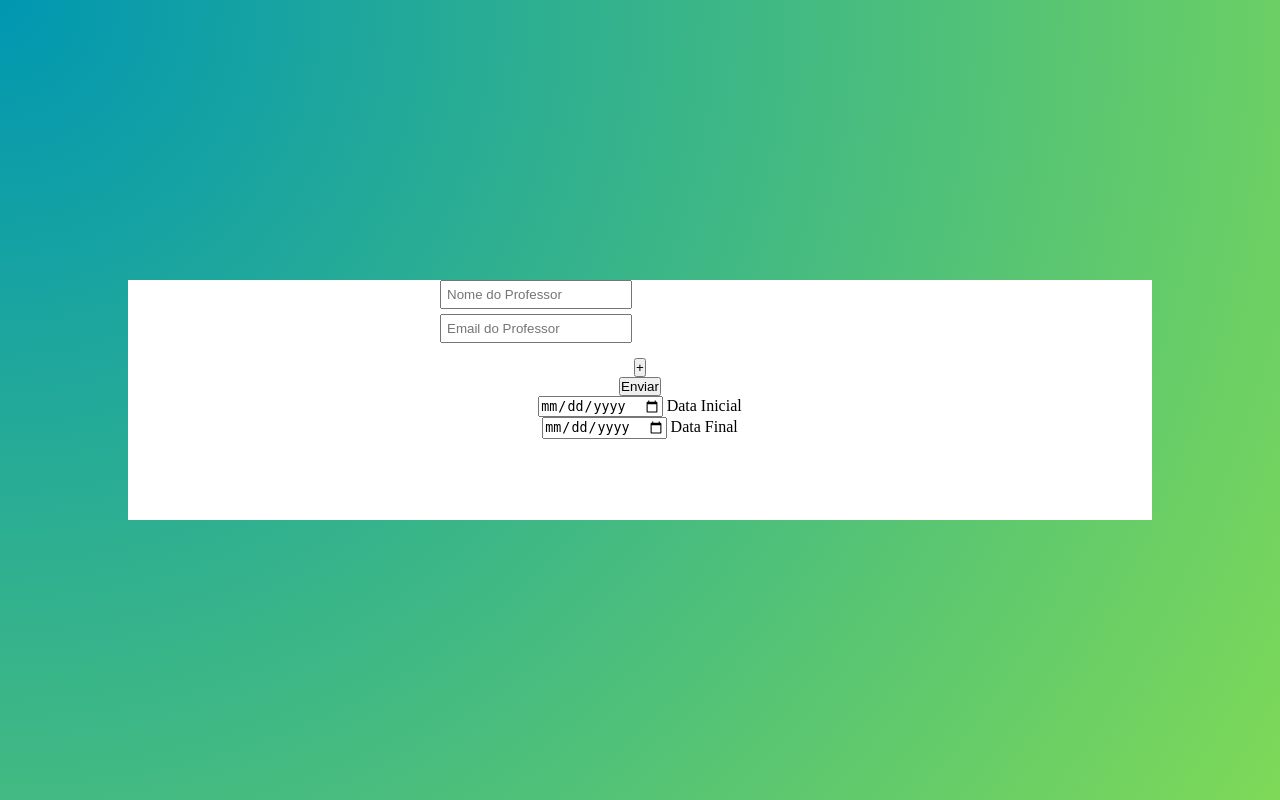
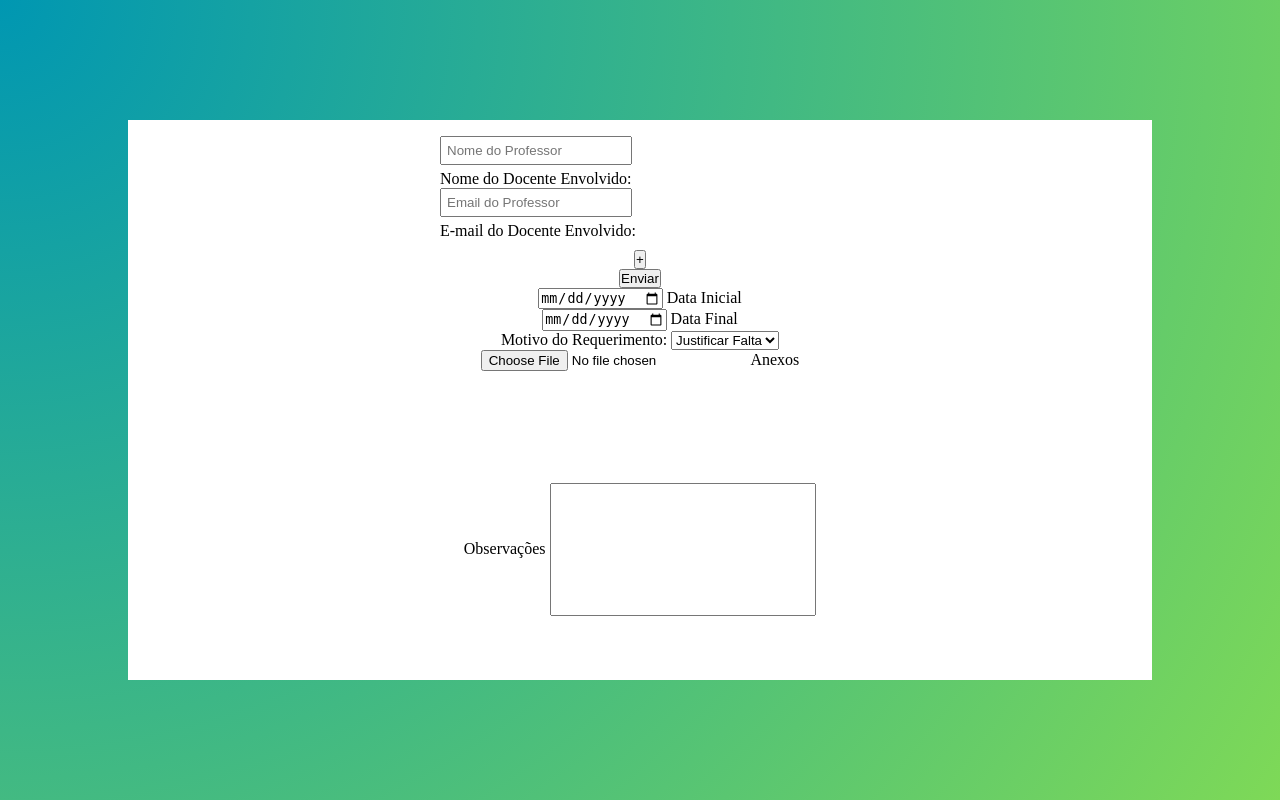
Before and after one commit to IanMRS/PI_Paranhos_Fabinho, a PHP site: page /LOGIN/REQUERIMENTO/novo.html in a window 1280 px wide. Run offline with PHP 8.4, Linux system fonts and the light colour scheme.

Commit message:
novo requerimento

```diff
--- a/PROJETO INTEGRADOR/CSS/style.css
+++ b/PROJETO INTEGRADOR/CSS/style.css
@@ -174,11 +174,22 @@ p{
   justify-content: center;
   background-color: var(--p-17);
   width: 80%;
-  height: 15em;
+  height: 35em;
   position: absolute;
   top: 50%;
   left: 50%;
   transform: translate(-50%, -50%);
+  padding: 1em;
+}
+#novo-requerimento input[type="file"]{
+  width: 20em;
+  height: 10em;
+  cursor: pointer;
+}
+.alter input[type="text"]{
+  width: 20em;
+  height: 10em;
+  cursor: pointer;
 }
 .professor {
   display: flex;
--- a/PROJETO INTEGRADOR/LOGIN/REQUERIMENTO/novo.html
+++ b/PROJETO INTEGRADOR/LOGIN/REQUERIMENTO/novo.html
@@ -17,8 +17,13 @@
                             novoCampoProfessor.className = "professor";
 
                             novoCampoProfessor.innerHTML = `
-                                <input type="text" name="nome-professor[]" class="nome-professor" placeholder="Nome do Professor">
-                                <input type="email" name="email-professor[]" class="email-professor" placeholder="Email do Professor">
+                            <input type="text" name="nome-professor[]" class="nome-professor" id="nome-professor" placeholder="Nome do Professor">
+                              <label for="nome-professor">Nome do Docente Envolvido: </label>
+
+                              <input type="email" name="email-professor[]" class="email-professor" id="email-professor" placeholder="Email do Professor">
+                              <label for="email-professor">E-mail do Docente Envolvido:</label>
+
+
                                 <button type="button" onclick="removerCampoProfessor(this)">-</button>`;
 
                             container.appendChild(novoCampoProfessor);
@@ -37,8 +42,11 @@
                     <form action="seu_script.php" method="post">
                               <div id="professores">
                                   <div class="professor">
-                                      <input type="text" name="nome-professor[]" class="nome-professor" placeholder="Nome do Professor">
-                                      <input type="email" name="email-professor[]" class="email-professor" placeholder="Email do Professor">
+                                      <input type="text" name="nome-professor[]" class="nome-professor" id="nome-professor" placeholder="Nome do Professor">
+                                      <label for="nome-professor">Nome do Docente Envolvido: </label>
+
+                                      <input type="email" name="email-professor[]" class="email-professor" id="email-professor" placeholder="Email do Professor">
+                                      <label for="email-professor">E-mail do Docente Envolvido:</label>
                                       <!-- O campo de nome e email do professor inicial -->
                                   </div>
                               </div>
@@ -52,6 +60,22 @@
                               <br>
                               <input id="data-final" type="date">
                               <label for="data-final">Data Final</label>
+                              <br>
+                              <label for="motivo">Motivo do Requerimento:</label>
+                                  <select id="motivo" name="motivo" required>
+                                    <option value="JF">Justificar Falta</option>
+                                    <option value="2C">2° Chamada</option>
+                                  </select>
+                                  <br>
+
+                              <input type="file" name="anexo" id="anexo">
+                              <label for="anexo">Anexos</label>
+                              <br>
+                              <div class="alter">
+                              <label for="observacao">Observações</label>
+                              <input type="text" name="observacao" id="observacao">
+                              </div>
+
                           </form>
           </div>
 
```
